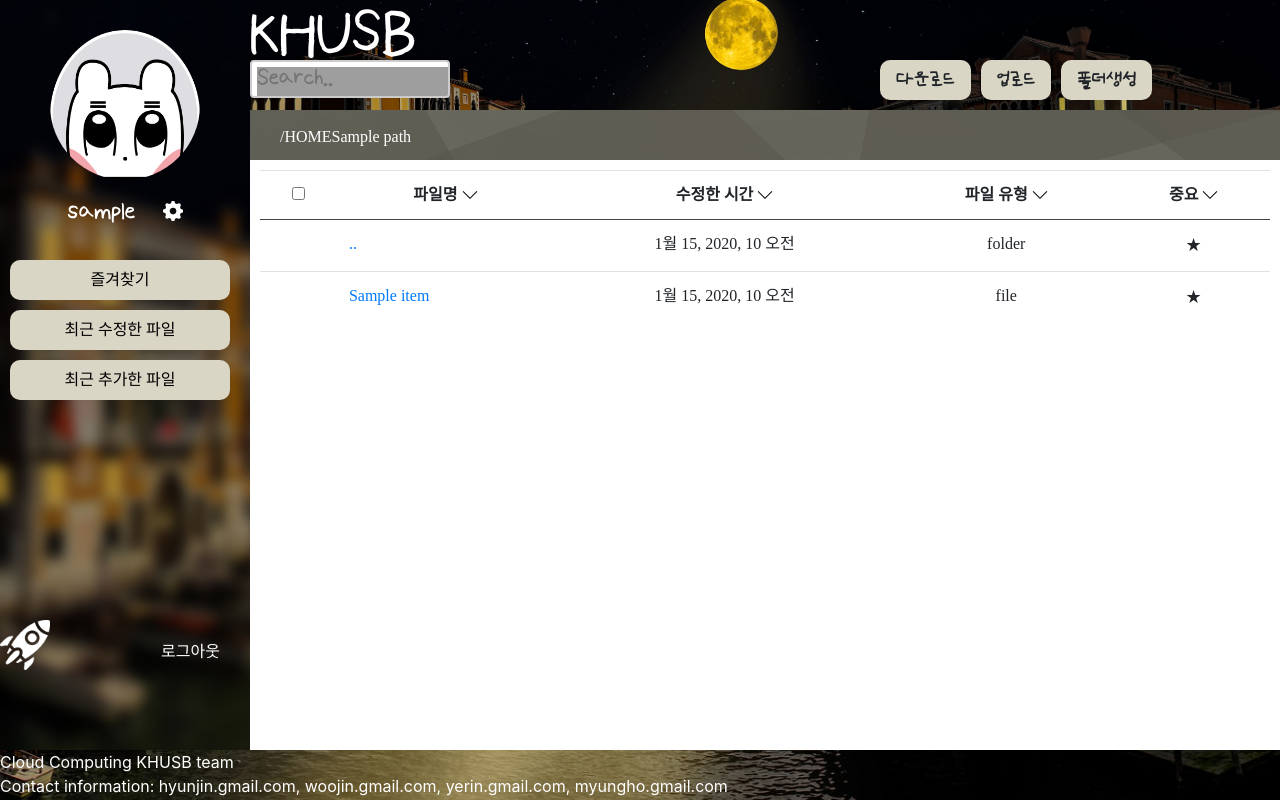
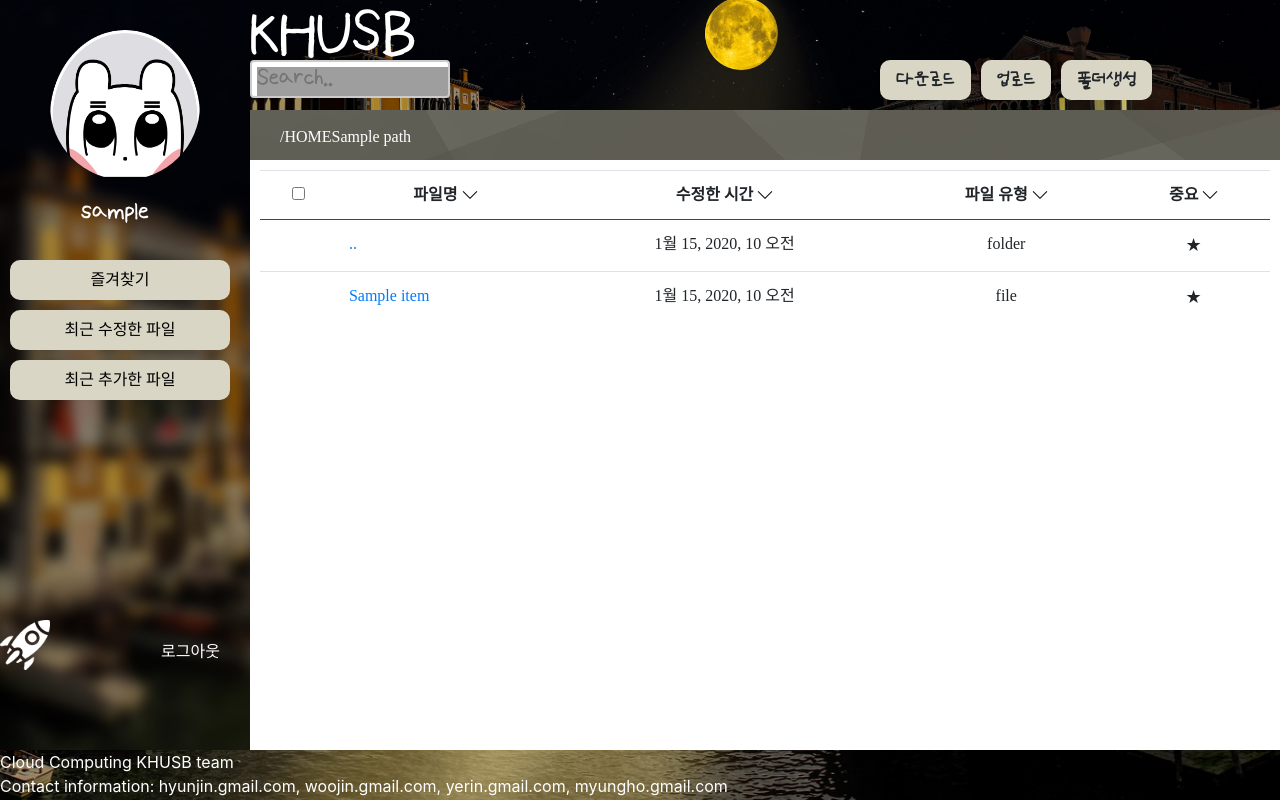
Before and after one commit to amdx1254/khusb, a Django app: template client/templates/client/main.html in a window 1280 px wide. Run offline with Django 3.2, Linux system fonts and the light colour scheme; the template is opened without the code that fills it: most values are stand-ins (such as "Sample title", 1, 10 or a date in 2020); some web fonts are replaced; grey boxes are pictures that could not be loaded.

Commit message:
Update main.html

```diff
--- a/client/templates/client/main.html
+++ b/client/templates/client/main.html
@@ -29,8 +29,6 @@
                 <p>
                     <a>{{ username }}</a>
                     &nbsp;&nbsp;
-                    <a href="#settings"><img src="{% static 'css/main_image/config.png' %}"
-                                             style="width:20px;height:20px;"></a>
                 </p>
             </id>
             <directory>
```
